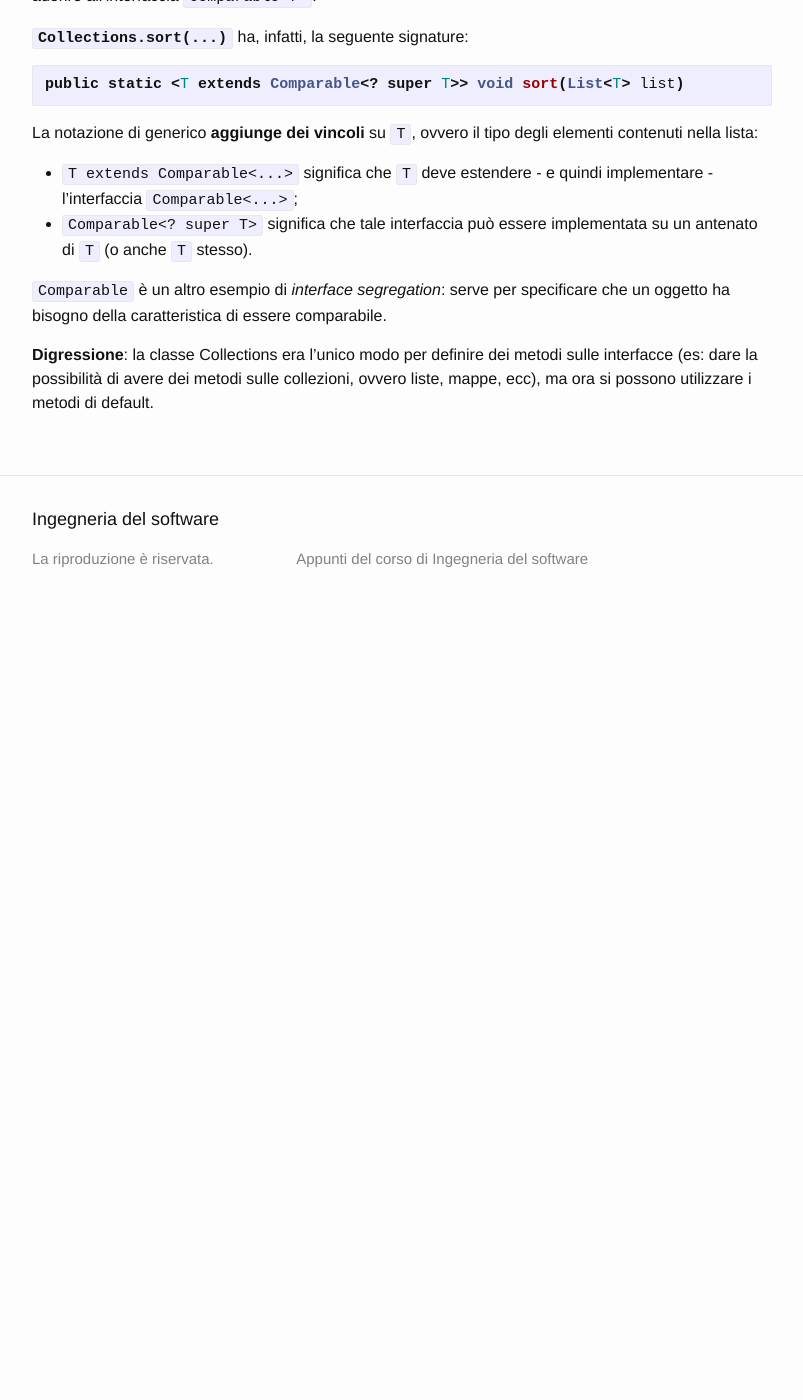
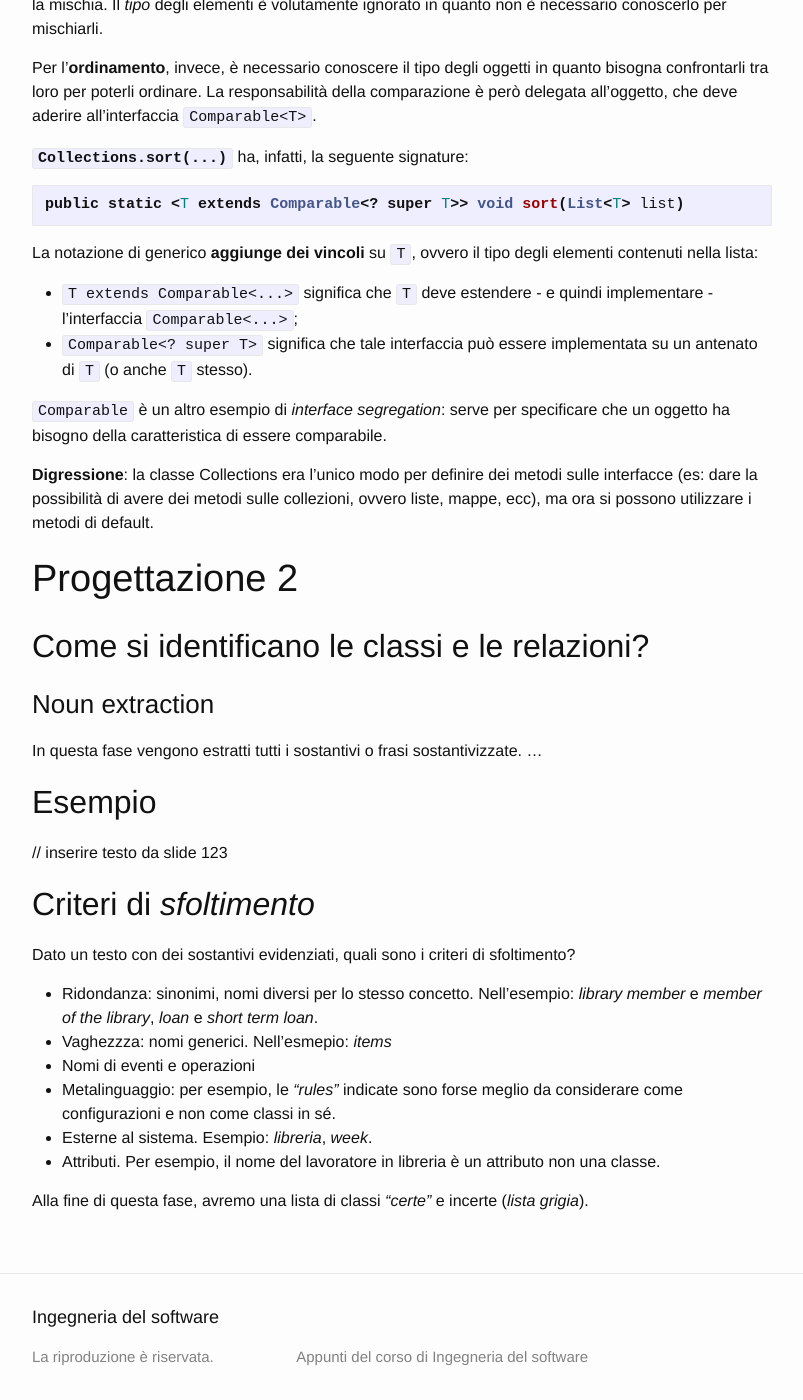
Before and after one commit to MarcoBuster/sweng, a Jekyll site: the page built from _posts/2022-10-24-Progettazione.md, in a window 1280 px wide and 1400 px high, scrolled down 10743 px. Shown: the whole window, without its empty margins (238-1041 px from the left). Built offline with Jekyll 4.4.1, drawn with Linux system fonts in a browser that asks for light colours; the table of contents is made by our own code; before the commit the page ends 11373 px from its top, so only the background shows below that; some of the changed text lies outside the part shown.

Commit message:
Add 'Progettazione 2' section (>= lezioni/11)
See f34729ceff32767c647f6c54b5b83539c266556d

```diff
--- a/_posts/2022-10-24-Progettazione.md
+++ b/_posts/2022-10-24-Progettazione.md
@@ -424,3 +424,31 @@ La notazione di generico __aggiunge dei vincoli__ su `T`, ovvero il tipo degli e
 `Comparable` è un altro esempio di _interface segregation_: serve per specificare che un oggetto ha bisogno della caratteristica di essere comparabile.
 
 __Digressione__: la classe Collections era l'unico modo per definire dei metodi sulle interfacce (es: dare la possibilità di avere dei metodi sulle collezioni, ovvero liste, mappe, ecc), ma ora si possono utilizzare i metodi di default.
+
+# Progettazione 2
+
+<!-- da unire con la lezione precedente? -->
+
+
+## Come si identificano le classi e le relazioni?
+
+### Noun extraction
+In questa fase vengono estratti tutti i sostantivi o frasi sostantivizzate.
+...
+
+## Esempio
+
+// inserire testo da slide 123
+
+## Criteri di _sfoltimento_
+
+Dato un testo con dei sostantivi evidenziati, quali sono i criteri di sfoltimento?
+
+- Ridondanza: sinonimi, nomi diversi per lo stesso concetto. Nell'esempio: _library member_ e _member of the library_, _loan_ e _short term loan_.
+- Vaghezzza: nomi generici. Nell'esmepio: _items_
+- Nomi di eventi e operazioni
+- Metalinguaggio: per esempio, le _"rules"_ indicate sono forse meglio da considerare come configurazioni e non come classi in sé.
+- Esterne al sistema. Esempio: _libreria_, _week_.
+- Attributi. Per esempio, il nome del lavoratore in libreria è un attributo non una classe.
+
+Alla fine di questa fase, avremo una lista di classi _"certe"_ e incerte (_lista grigia_).
```
